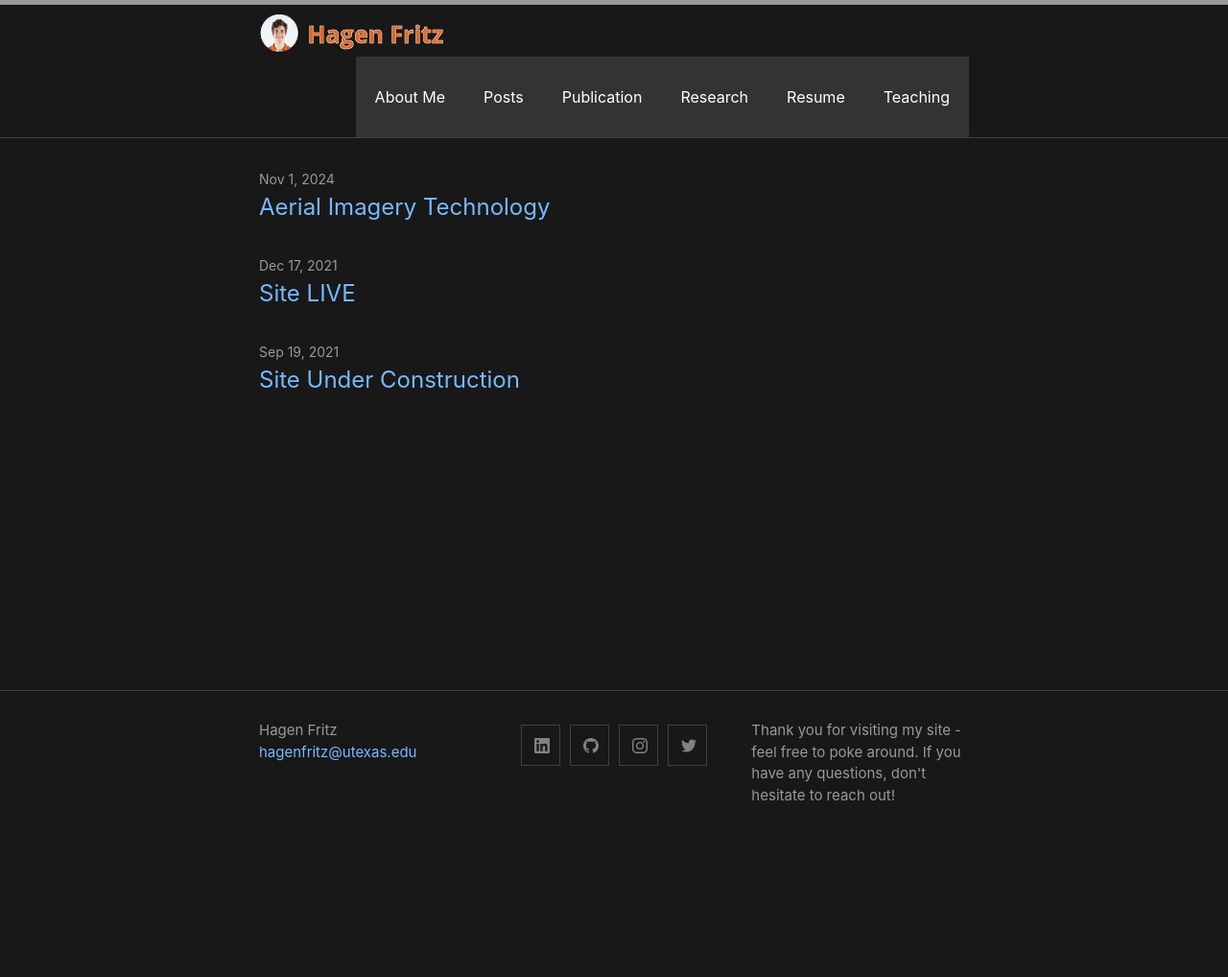
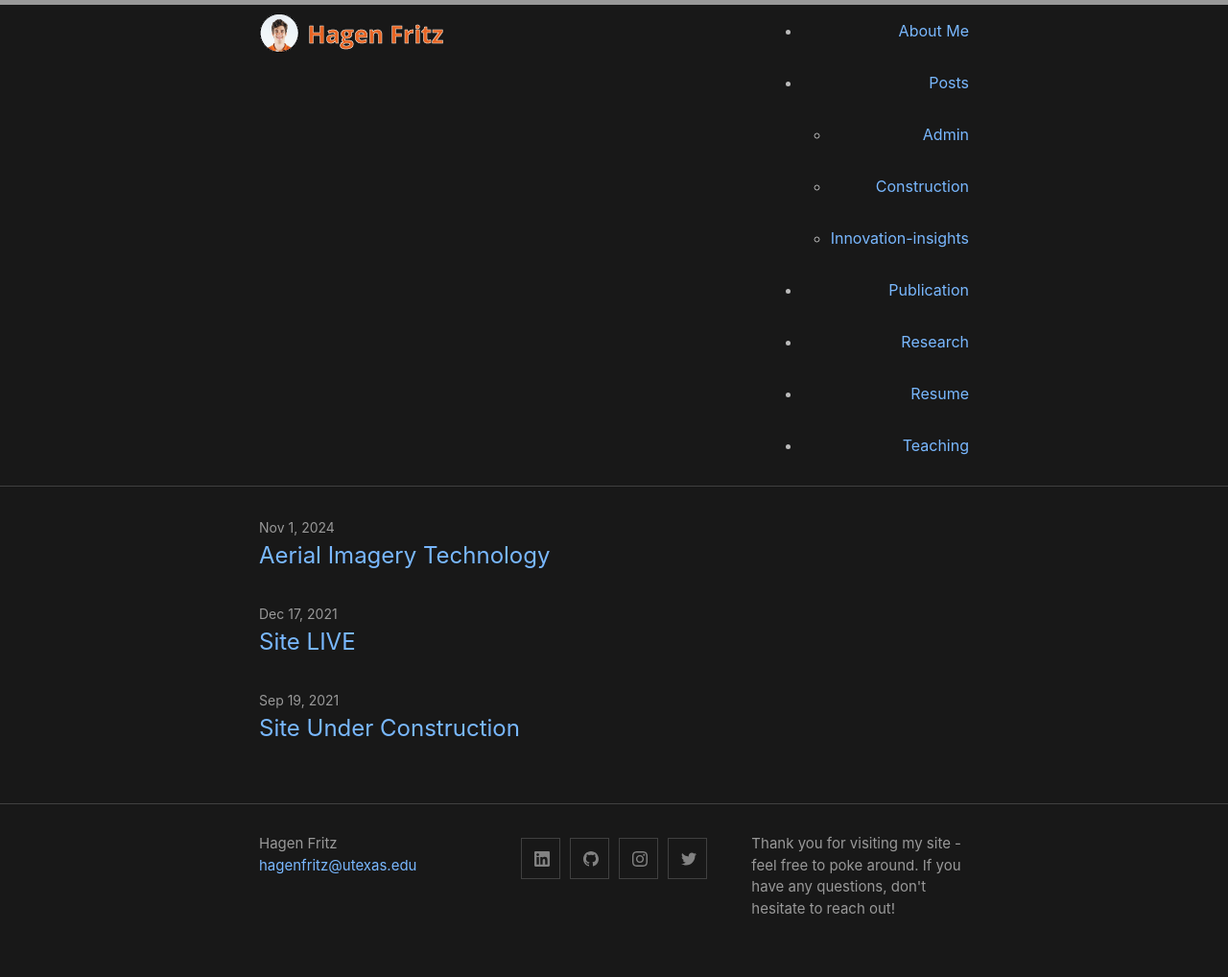
Before and after one commit to HagenFritz/HagenFritz.github.io, a Jekyll site: the page built from index.md, in a window 1280 px wide. Shown: the whole page at 96% size. Built offline with Jekyll 4.4.1, drawn with Linux system fonts in a browser that asks for light colours; before the commit the page ends 900 px from its top, so only the background shows below that.

Commit message:
hotfix: remove custom css

```diff
--- a/assets/css/style.scss
+++ b/assets/css/style.scss
@@ -5,91 +5,3 @@
 @import
   "minima/skins/{{ site.minima.skin | default: 'dark' }}",
   "minima/initialize";
-
-/* Your Custom Styles Below */
-
-/* Navigation Bar Styles */
-.site-nav {
-  float: right;
-}
-
-.nav-list {
-  list-style: none;
-  margin: 0;
-  padding: 0;
-  display: flex;
-}
-
-.nav-list li {
-  position: relative;
-}
-
-.nav-list li a {
-  display: block;
-  padding: 15px 20px;
-  text-decoration: none;
-  color: #ffffff; /* Adjust color as needed */
-  background-color: #333; /* Adjust background as needed */
-}
-
-.nav-list li a:hover {
-  background-color: #555; /* Hover color */
-}
-
-/* Dropdown Menu Styles */
-.dropdown-content {
-  display: none;
-  position: absolute;
-  background-color: #444; /* Dropdown background */
-  min-width: 160px;
-  z-index: 1;
-  list-style: none;
-  padding: 0;
-  margin: 0;
-}
-
-.dropdown-content li a {
-  padding: 12px 16px;
-  color: #fff;
-  text-decoration: none;
-  display: block;
-}
-
-.dropdown-content li a:hover {
-  background-color: #666; /* Hover color for dropdown items */
-}
-
-.dropdown:hover .dropdown-content {
-  display: block;
-}
-
-/* Active Navigation Link */
-.nav-list li.active > a {
-  background-color: #555; /* Highlight color */
-  color: #fff;
-}
-
-/* Responsive Navigation */
-@media (max-width: 768px) {
-  .site-nav {
-    float: none;
-  }
-
-  .nav-list {
-    flex-direction: column;
-    display: none;
-    width: 100%;
-  }
-
-  .nav-list li {
-    width: 100%;
-  }
-
-  .nav-list li a {
-    padding: 10px;
-    background-color: #333;
-  }
-
-  /* Hamburger Menu Icon Styles */
-  /* Assuming you add a hamburger menu for mobile */
-}
```
